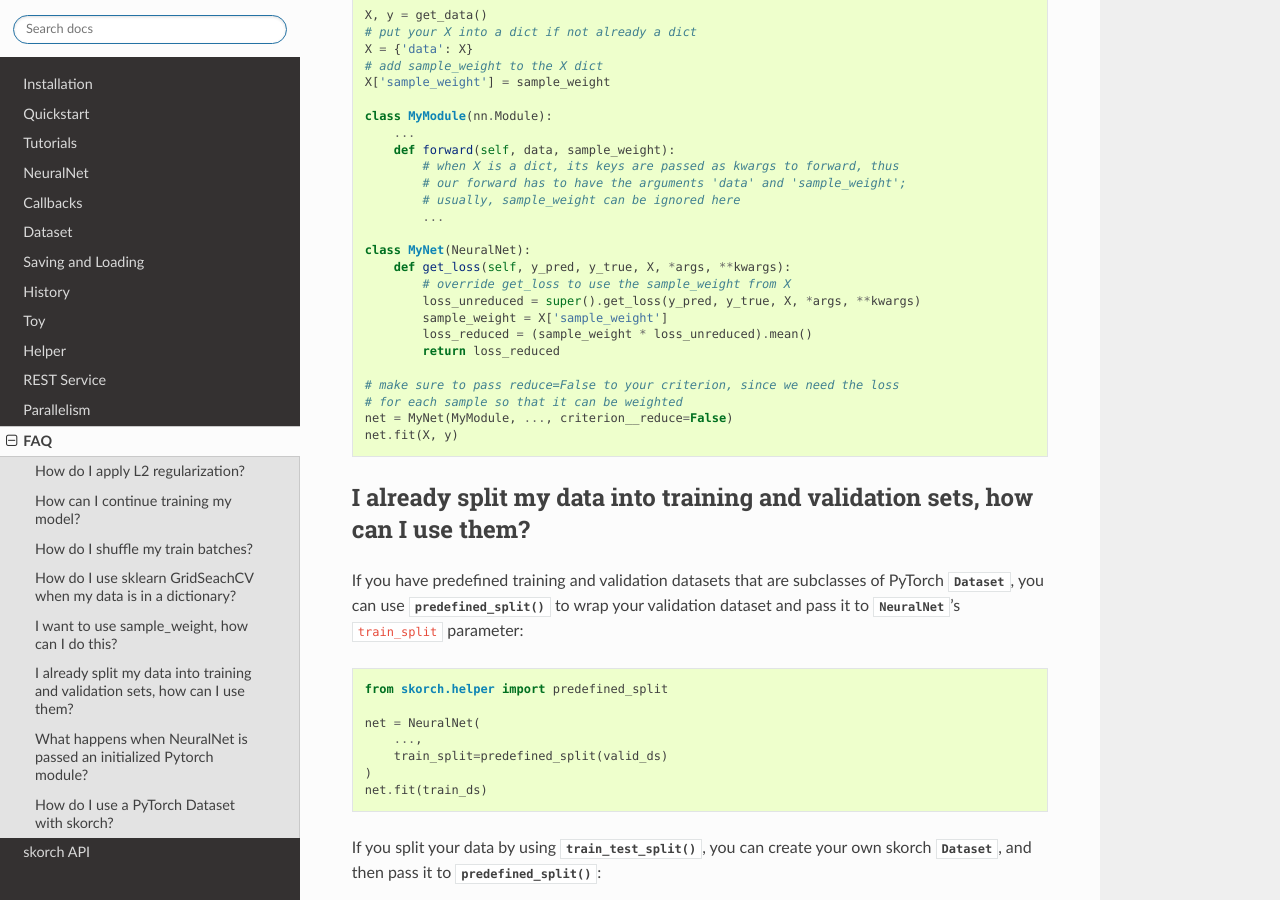
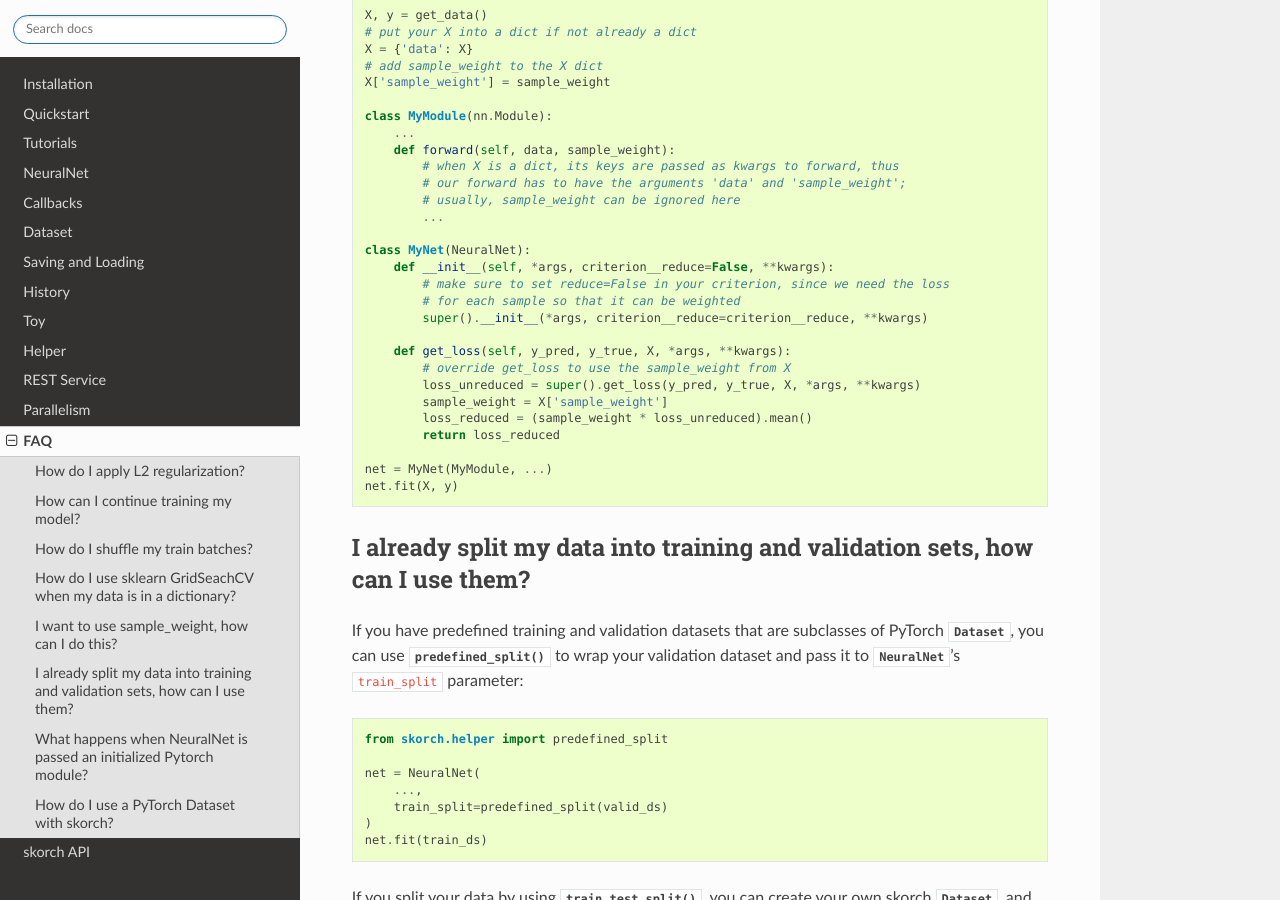
Before and after one commit to skorch-dev/skorch, a Sphinx documentation site: the page built from docs/user/FAQ.rst, in a window 1280 px wide and 900 px high, scrolled down 1493 px. Built offline with Sphinx 7.4.7 and the Read the Docs theme 2.0.0, drawn with Linux system fonts in a browser that asks for light colours.

Commit message:
Streamlined the sample_weight docs example to reduce what user must set externally.

```diff
--- a/docs/user/FAQ.rst
+++ b/docs/user/FAQ.rst
@@ -99,6 +99,11 @@ dictionary. Below, there is example code on how to achieve this:
             ...
 
     class MyNet(NeuralNet):
+        def __init__(self, *args, criterion__reduce=False, **kwargs):
+            # make sure to set reduce=False in your criterion, since we need the loss
+            # for each sample so that it can be weighted
+            super().__init__(*args, criterion__reduce=criterion__reduce, **kwargs)
+
         def get_loss(self, y_pred, y_true, X, *args, **kwargs):
             # override get_loss to use the sample_weight from X
             loss_unreduced = super().get_loss(y_pred, y_true, X, *args, **kwargs)
@@ -106,9 +111,7 @@ dictionary. Below, there is example code on how to achieve this:
             loss_reduced = (sample_weight * loss_unreduced).mean()
             return loss_reduced
 
-    # make sure to pass reduce=False to your criterion, since we need the loss
-    # for each sample so that it can be weighted
-    net = MyNet(MyModule, ..., criterion__reduce=False)
+    net = MyNet(MyModule, ...)
     net.fit(X, y)
 
 
```
